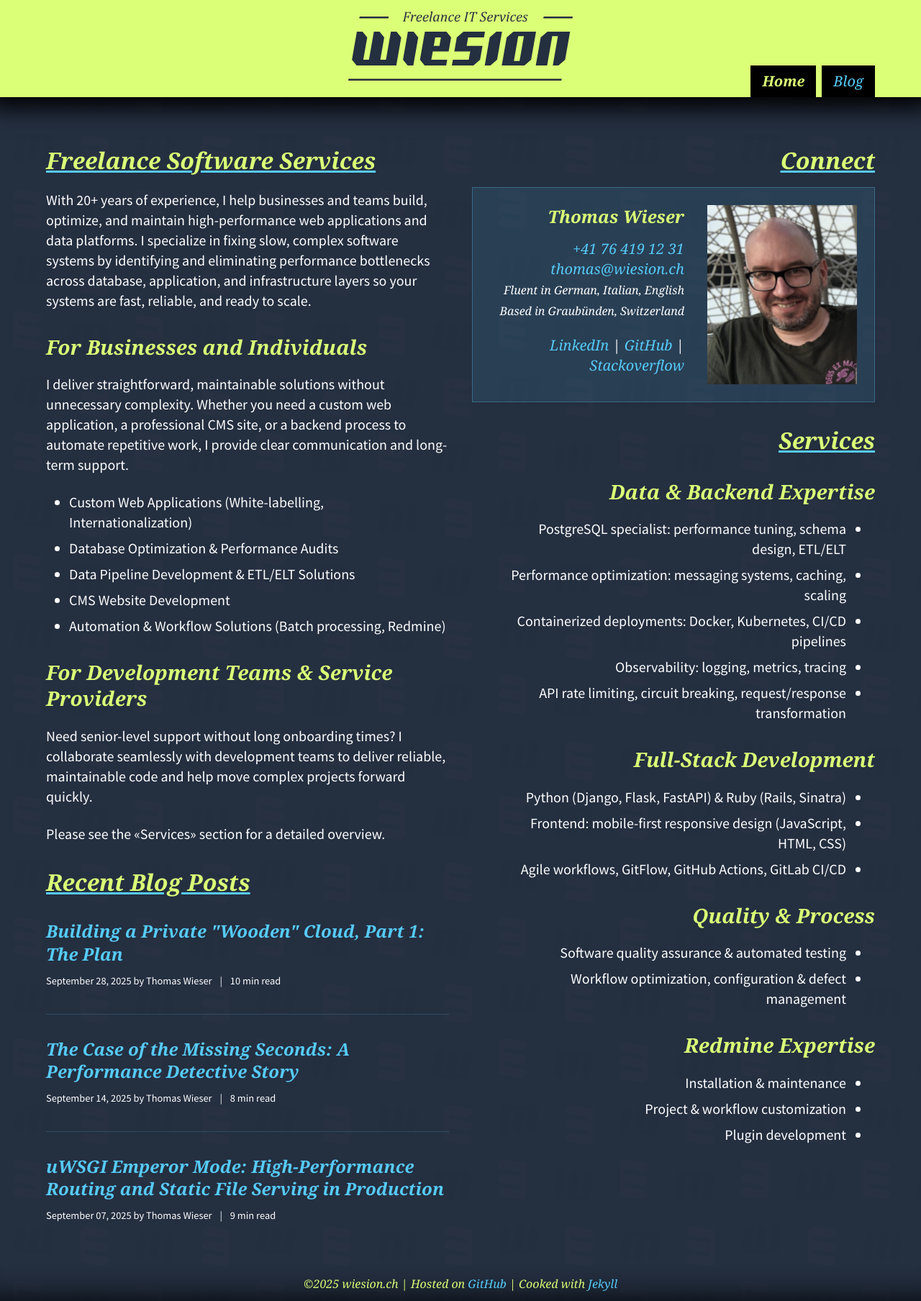
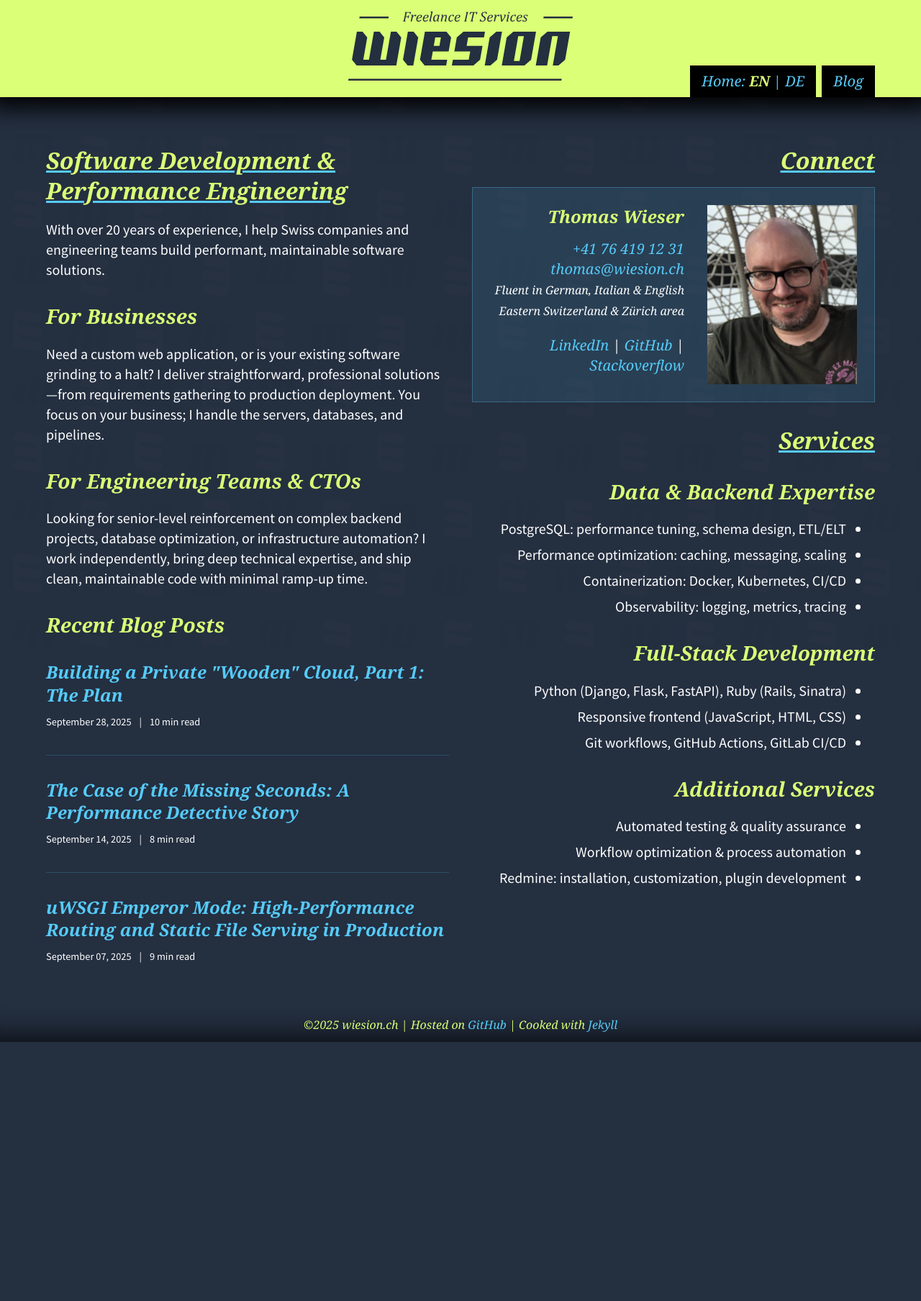
Before and after one commit to wiesion/wiesion.github.io, a Jekyll site: the page built from index.html, in a window 1280 px wide. Shown: the whole page at 72% size. Built offline with Jekyll 4.4.1, drawn with Linux system fonts in a browser that asks for light colours; after the commit the page ends 1448 px from its top, so only the background shows below that.

```diff
--- a/_config.yml
+++ b/_config.yml
@@ -1,9 +1,13 @@
 # Site settings
-title: "wiesion.ch - Freelance IT Services in Switzerland"
+title: "wiesion.ch - Software Engineering eastern Switzerland & Zurich area"
+description: "Senior software engineer in Switzerland specializing in backend development, PostgreSQL optimization, and scalable web applications. 20+ years building production systems."
+
+title_de: "wiesion.ch - Software-Entwicklung Ostschweiz"
+description_de: "Erfahrener Freelance-Entwickler in der Ostschweiz: Web-Anwendungen, Datenbank-Optimierung, Full-Stack-Entwicklung. Für KMU und Entwicklungsteams. 20+ Jahre Expertise."
+
+lang: en
+
 email: "thomas@wiesion.ch"
-description: >-
-  Experienced Full-Stack Developer for Complete Solutions and Collaborative Projects
-  with over 20 Years of Expertise
 baseurl: ""
 ignore_theme_config: true
 url: "https://wiesion.ch"
@@ -56,19 +60,6 @@ collections:
     output: true
     permalink: /blog/:year/:month/:day/:title/
 
-# Defaults
-defaults:
-  - scope:
-      path: ""
-      type: "posts"
-    values:
-      layout: "post"
-      author: "Thomas Wieser"
-  - scope:
-      path: ""
-    values:
-      layout: "default"
-
 # Pagination
 paginate: 5
 paginate_path: "/blog/page:num/"
--- a/_layouts/default.html
+++ b/_layouts/default.html
@@ -1,11 +1,16 @@
 <!DOCTYPE html>
-<html lang="en">
+<html lang="{% if page.lang %}{{ page.lang }}{% else %}{{ site.lang }}{% endif %}">
     <head>
         <meta charset="UTF-8">
         <meta name="viewport" content="width=device-width, initial-scale=1.0">
         <meta http-equiv="X-UA-Compatible" content="ie=edge">
+        {% if page.lang == 'de' %}
+        <title>{% if page.title %}{{ page.title }} - {{ site.title_de }}{% else %}{{ site.title_de }}{% endif %}</title>
+        <meta name="description" content="{% if page.excerpt %}{{ page.excerpt | strip_html | strip_newlines | truncate: 160 }}{% else %}{{ site.description_de }}{% endif %}">
+        {% else %}
         <title>{% if page.title %}{{ page.title }} - {{ site.title }}{% else %}{{ site.title }}{% endif %}</title>
         <meta name="description" content="{% if page.excerpt %}{{ page.excerpt | strip_html | strip_newlines | truncate: 160 }}{% else %}{{ site.description }}{% endif %}">
+        {% endif %}
         <link rel="icon" type="image/png" sizes="32x32" href="/assets/img/favicon-32x32.png">
         <link rel="icon" type="image/png" sizes="16x16" href="/assets/img/favicon-16x16.png">
         <link rel="apple-touch-icon" sizes="180x180" href="/assets/img/apple-touch-icon.png">
@@ -29,7 +34,7 @@
                 <a href="/">
                     <img src="/assets/img/logo.svg" alt="wiesion.ch - Freelance IT Services in Switzerland">
                 </a>
-                <nav class="main-nav"><a href="/" {% if page.url == "/" %}class="active"{% endif %}>Home</a><a href="/blog/" {% if page.url contains "/blog/" %}class="active"{% endif %}>Blog</a></nav>
+                <nav class="main-nav"><span class="home-wrapper">Home: <a href="/" title="English Version" {% if page.url == "/" %}class="active"{% endif %}>EN</a> | <a href="/de.html" title="Deutsche Version" {% if page.url == "/de.html" %}class="active"{% endif %}>DE</a></span><a href="/blog/" {% if page.url contains "/blog/" %}class="active"{% endif %}>Blog</a></nav>
             </div>
         </div>
         <div class="reading-progress"></div>
--- a/assets/css/screen.css
+++ b/assets/css/screen.css
@@ -6,6 +6,7 @@
 }
 
 html, body {
+    background-color: var(--background-color);
     height: 100%;
 }
 
@@ -192,6 +193,29 @@ main {
 .main-nav a.active {
     color: var(--highlight-color);
     font-weight: bold;
+}
+
+.main-nav .home-wrapper {
+    display: inline-block;
+    margin: 0 0 0 0.5rem;
+    padding: 0.5rem 1rem;
+    background-color: #000000;
+    text-align: center;
+    font-family: "Cambria", serif;
+    font-style: italic;
+    color: var(--foreground-color);
+}
+
+.main-nav .home-wrapper:first-child {
+    margin-left: 0;
+}
+
+.main-nav .home-wrapper a {
+    margin: 0;
+    padding: 0;
+    background-color: transparent;
+    font-family: inherit;
+    font-style: inherit;
 }
 
 .header-content {
@@ -655,6 +679,16 @@ a.tag:hover {
         margin: 0.5rem 0;
     }
 
+    .main-nav .home-wrapper {
+        display: block;
+        margin: 0.5rem 0;
+    }
+
+    .main-nav .home-wrapper a {
+        display: inline;
+        margin: 0;
+    }
+
     /* Back to top button on mobile */
     .back-to-top {
         bottom: 3rem;
--- a/index.html
+++ b/index.html
@@ -3,33 +3,29 @@ layout: two_column
 ---
 
 <section class="left-section">
-    <h1>Freelance Software Services</h1>
+    <h1>Software Development & Performance Engineering</h1>
     <p>
-        With 20+ years of experience, I help businesses and teams build, optimize, and maintain high-performance web applications and data platforms.
-        I specialize in fixing slow, complex software systems by identifying and eliminating performance bottlenecks across database, application, and infrastructure layers so your systems are fast, reliable, and ready to scale.
+        With over 20 years of experience, I help Swiss companies and
+        engineering teams build performant, maintainable software solutions.
     </p>
 
-    <h2>For Businesses and Individuals</h2>
+    <h2>For Businesses</h2>
     <p>
-        I deliver straightforward, maintainable solutions without unnecessary complexity.
-        Whether you need a custom web application, a professional CMS site, or a backend process to automate repetitive work, I provide clear communication and long-term support.
+        Need a custom web application, or is your existing software grinding
+        to a halt? I deliver straightforward, professional solutions—from
+        requirements gathering to production deployment. You focus on your
+        business; I handle the servers, databases, and pipelines.
     </p>
-    <ul>
-        <li>Custom Web Applications (White-labelling, Internationalization)</li>
-        <li>Database Optimization &amp; Performance Audits</li>
-        <li>Data Pipeline Development & ETL/ELT Solutions</li>
-        <li>CMS Website Development</li>
-        <li>Automation &amp; Workflow Solutions (Batch processing, Redmine)</li>
-    </ul>
 
-    <h2>For Development Teams &amp; Service Providers</h2>
+    <h2>For Engineering Teams & CTOs</h2>
     <p>
-        Need senior-level support without long onboarding times?
-        I collaborate seamlessly with development teams to deliver reliable, maintainable code and help move complex projects forward quickly.
+        Looking for senior-level reinforcement on complex backend projects,
+        database optimization, or infrastructure automation? I work independently,
+        bring deep technical expertise, and ship clean, maintainable code with
+        minimal ramp-up time.
     </p>
-    <p>Please see the &laquo;Services&raquo; section for a detailed overview.</p>
 
-    <h1>Recent Blog Posts</h1>
+    <h2>Recent Blog Posts</h2>
     <div class="post-list">
         {% for post in site.posts limit:3 %}
         {% include post-preview.html post=post show_tags=false show_excerpt=false show_reading_time=false %}
@@ -52,8 +48,8 @@ layout: two_column
             Please activate JavaScript to be able to see phone number and email address.
         </noscript>
         <small>
-            Fluent in German, Italian, English<br>
-            Based in Graub&uuml;nden, Switzerland<br>
+            Fluent in German, Italian & English<br>
+            Eastern Switzerland & Zürich area
         </small>
         <p>
             <a rel="external" href="https://www.linkedin.com/in/wiesion/">LinkedIn</a> |
@@ -66,31 +62,23 @@ layout: two_column
     <h1>Services</h1>
     <h2>Data & Backend Expertise</h2>
     <ul>
-        <li>PostgreSQL specialist: performance tuning, schema design, ETL/ELT</li>
-        <li>Performance optimization: messaging systems, caching, scaling</li>
-        <li>Containerized deployments: Docker, Kubernetes, CI/CD pipelines</li>
+        <li>PostgreSQL: performance tuning, schema design, ETL/ELT</li>
+        <li>Performance optimization: caching, messaging, scaling</li>
+        <li>Containerization: Docker, Kubernetes, CI/CD</li>
         <li>Observability: logging, metrics, tracing</li>
-        <li>API rate limiting, circuit breaking, request/response transformation</li>
     </ul>
 
     <h2>Full-Stack Development</h2>
     <ul>
-        <li>Python (Django, Flask, FastAPI) &amp; Ruby (Rails, Sinatra)</li>
-        <li>Frontend: mobile-first responsive design (JavaScript, HTML, CSS)</li>
-        <li>Agile workflows, GitFlow, GitHub Actions, GitLab CI/CD</li>
+        <li>Python (Django, Flask, FastAPI), Ruby (Rails, Sinatra)</li>
+        <li>Responsive frontend (JavaScript, HTML, CSS)</li>
+        <li>Git workflows, GitHub Actions, GitLab CI/CD</li>
     </ul>
 
-    <h2>Quality & Process</h2>
+    <h2>Additional Services</h2>
     <ul>
-        <li>Software quality assurance &amp; automated testing</li>
-        <li>Workflow optimization, configuration & defect management</li>
+        <li>Automated testing & quality assurance</li>
+        <li>Workflow optimization & process automation</li>
+        <li>Redmine: installation, customization, plugin development</li>
     </ul>
-
-    <h2>Redmine Expertise</h2>
-    <ul>
-        <li>Installation &amp; maintenance</li>
-        <li>Project &amp; workflow customization</li>
-        <li>Plugin development</li>
-    </ul>
-
 </section>
```
Also changed, not shown: _posts/2025-09-14-the-case-of-the-missing-seconds-a-performance-detective-story.md (+2 -2 lines), _posts/2025-09-28-building-a-private-wooden-cloud-part-1-the-plan.md (+1 -1 lines), de.html (added, +85 -0 lines), index_de.html (deleted, +0 -94 lines), Gemfile.lock.
